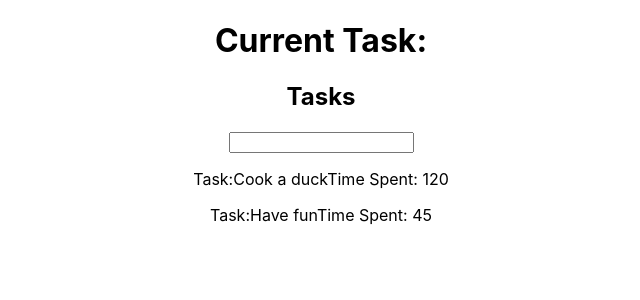
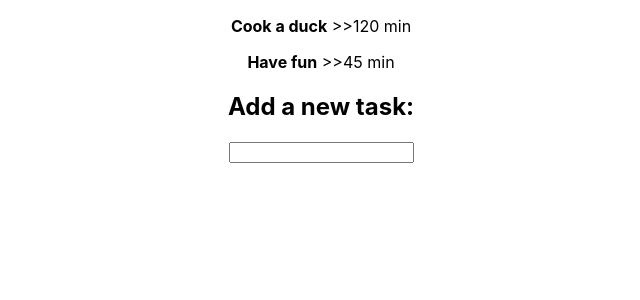
Before and after one commit to ISTTeo/PomodoroReact, a React (Create React App) app: page / in a window 1280 px wide. Shown: the top 300 px of the page, without its empty margins (319-959 px from the left). Built offline with nearby package versions, Linux system fonts and the light colour scheme.

Commit message:
Organize display of components

```diff
--- a/src/Tasks/TaskApp.js
+++ b/src/Tasks/TaskApp.js
@@ -66,9 +66,8 @@ class TaskApp extends React.Component {
     if(this.state.currentTask === false) {
 	return(
 		<div>
-			<TaskDisplay task={this.state.currentTask}/>
-        		<TaskInput addTask={this.addTask} />
         		{taskItems}
+	     		<TaskInput addTask={this.addTask} />
 
 		</div>
 	)
@@ -76,9 +75,10 @@ class TaskApp extends React.Component {
     return(
       <div>
 	<TaskDisplay task={this.state.currentTask}/>
-        <TaskInput addTask={this.addTask} />
+     	<TimerApp task={this.state.currentTask} addTime={this.addTime}/>
         {taskItems}
-	<TimerApp task={this.state.currentTask} addTime={this.addTime}/>
+	<TaskInput addTask={this.addTask} />
+
       </div>
     )
     }
--- a/src/Tasks/TaskInput.js
+++ b/src/Tasks/TaskInput.js
@@ -15,7 +15,7 @@ class TaskInput extends React.Component {
   render() {
     return (
       <div>
-        <h2> Tasks </h2>
+        <h2> Add a new task: </h2>
         <form onSubmit={this.handleSubmit}>
           <input type="text" ref= {(input) => this.input = input} />
         </form>
--- a/src/Tasks/TaskItem.js
+++ b/src/Tasks/TaskItem.js
@@ -4,8 +4,7 @@ function TaskItem (props) {
   return(
     <div>
       <p>
-      <a onClick={()=> props.selectTask(props.item.id)}>Task:{props.item.name}</a>
-      Time Spent: {props.item.totalTime}
+      <a onClick={()=> props.selectTask(props.item.id)}><b>{props.item.name}</b></a> >>{props.item.totalTime} min
       </p>
     </div>
   )
--- a/src/Timer/TimerInput.js
+++ b/src/Timer/TimerInput.js
@@ -5,7 +5,7 @@ class TimerInput extends React.Component {
   render() {
     return (
       <div>
-        <h3>Time:</h3>
+        <h3>How long will this take?</h3>
         <input type="number" onChange={this.props.handleChange}required min="0" />
 
       </div>
```
